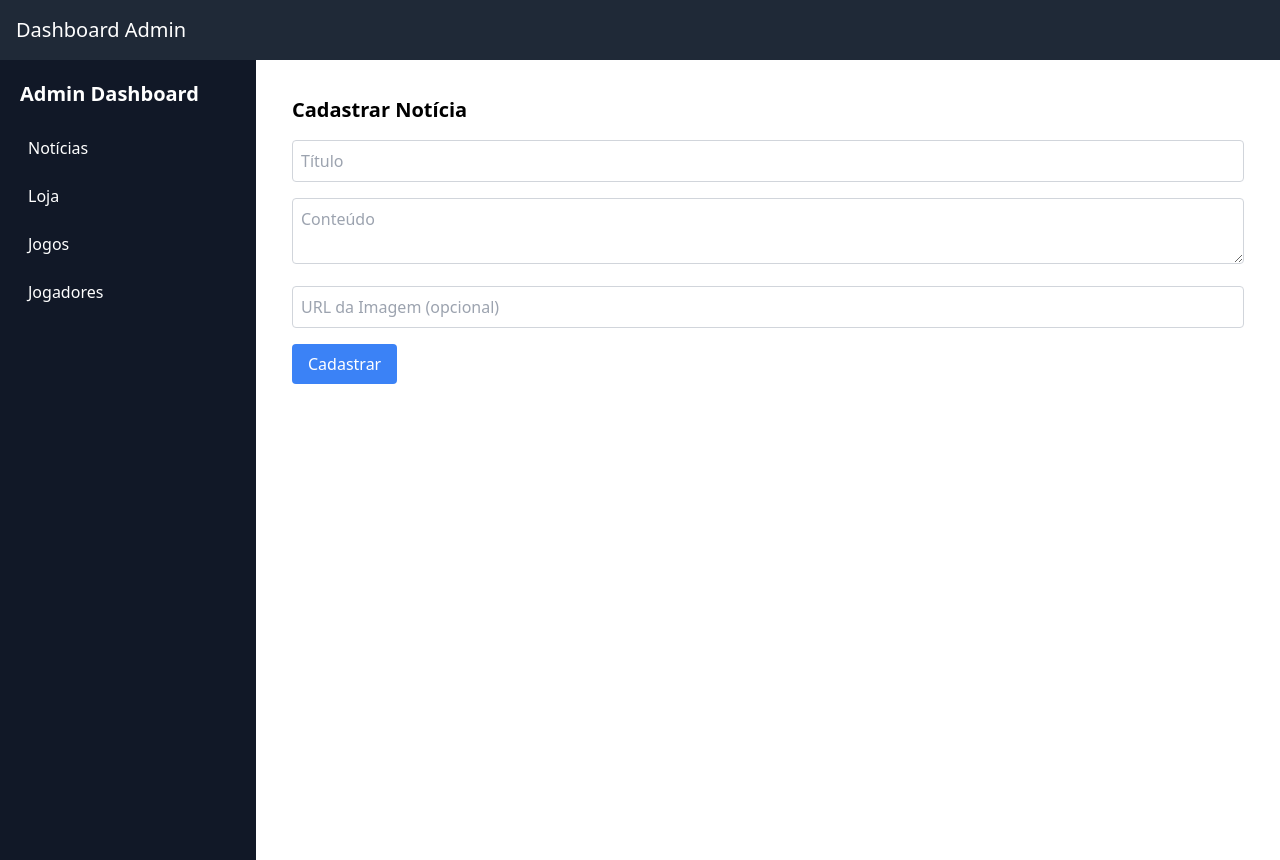
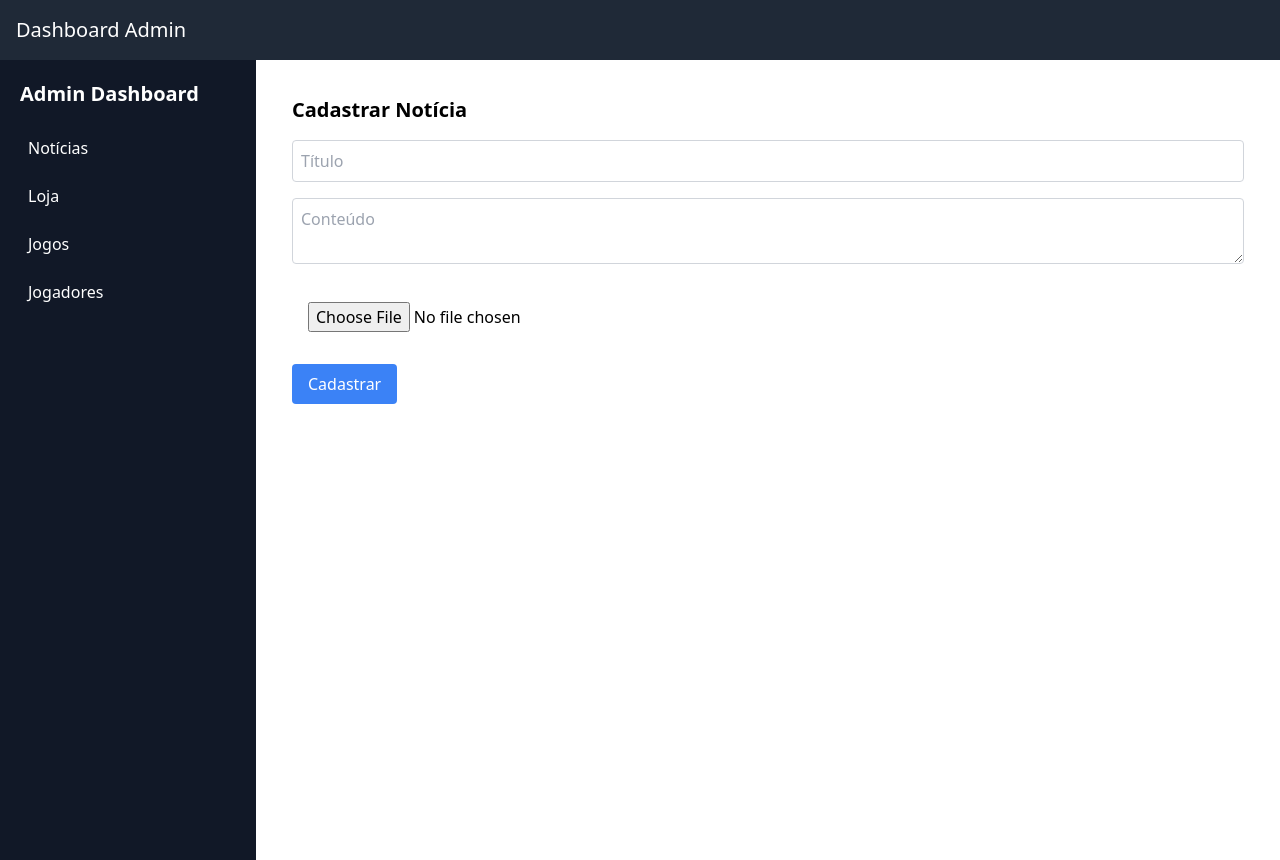
Before and after one commit to jpds90/admin-dashboard, a React (Vite) app: page /news in a window 1280 px wide. Built offline with nearby package versions, Linux system fonts and the light colour scheme.

Commit message:
Update AdminNoticias.jsx

```diff
--- a/src/pages/AdminNoticias.jsx
+++ b/src/pages/AdminNoticias.jsx
@@ -1,27 +1,28 @@
-import { useState } from 'react';
+import { useState } from "react";
+import UploadImage from "../components/UploadImage"; // Importando o componente
 
 export default function AdminNoticias() {
-  const [titulo, setTitulo] = useState('');
-  const [conteudo, setConteudo] = useState('');
-  const [imagemUrl, setImagemUrl] = useState('');
-  const [mensagem, setMensagem] = useState('');
+  const [titulo, setTitulo] = useState("");
+  const [conteudo, setConteudo] = useState("");
+  const [imagemUrl, setImagemUrl] = useState(""); // Estado para armazenar a URL da imagem
+  const [mensagem, setMensagem] = useState("");
 
   const handleSubmit = async (e) => {
     e.preventDefault();
 
-    const response = await fetch('https://backendsafor.onrender.com/noticias', {
-      method: 'POST',
-      headers: { 'Content-Type': 'application/json' },
+    const response = await fetch("https://backendsafor.onrender.com/noticias", {
+      method: "POST",
+      headers: { "Content-Type": "application/json" },
       body: JSON.stringify({ titulo, conteudo, imagem_url: imagemUrl }),
     });
 
     if (response.ok) {
-      setMensagem('Notícia cadastrada com sucesso!');
-      setTitulo('');
-      setConteudo('');
-      setImagemUrl('');
+      setMensagem("Notícia cadastrada com sucesso!");
+      setTitulo("");
+      setConteudo("");
+      setImagemUrl("");
     } else {
-      setMensagem('Erro ao cadastrar notícia.');
+      setMensagem("Erro ao cadastrar notícia.");
     }
   };
 
@@ -45,13 +46,12 @@ export default function AdminNoticias() {
           className="w-full p-2 border border-gray-300 rounded"
           required
         />
-        <input
-          type="text"
-          placeholder="URL da Imagem (opcional)"
-          value={imagemUrl}
-          onChange={(e) => setImagemUrl(e.target.value)}
-          className="w-full p-2 border border-gray-300 rounded"
-        />
+
+        {/* Componente de Upload */}
+        <UploadImage setImagemUrl={setImagemUrl} />
+
+        {imagemUrl && <img src={imagemUrl} alt="Pré-visualização" className="mt-2 w-40 rounded" />}
+
         <button type="submit" className="bg-blue-500 text-white px-4 py-2 rounded">
           Cadastrar
         </button>
```
